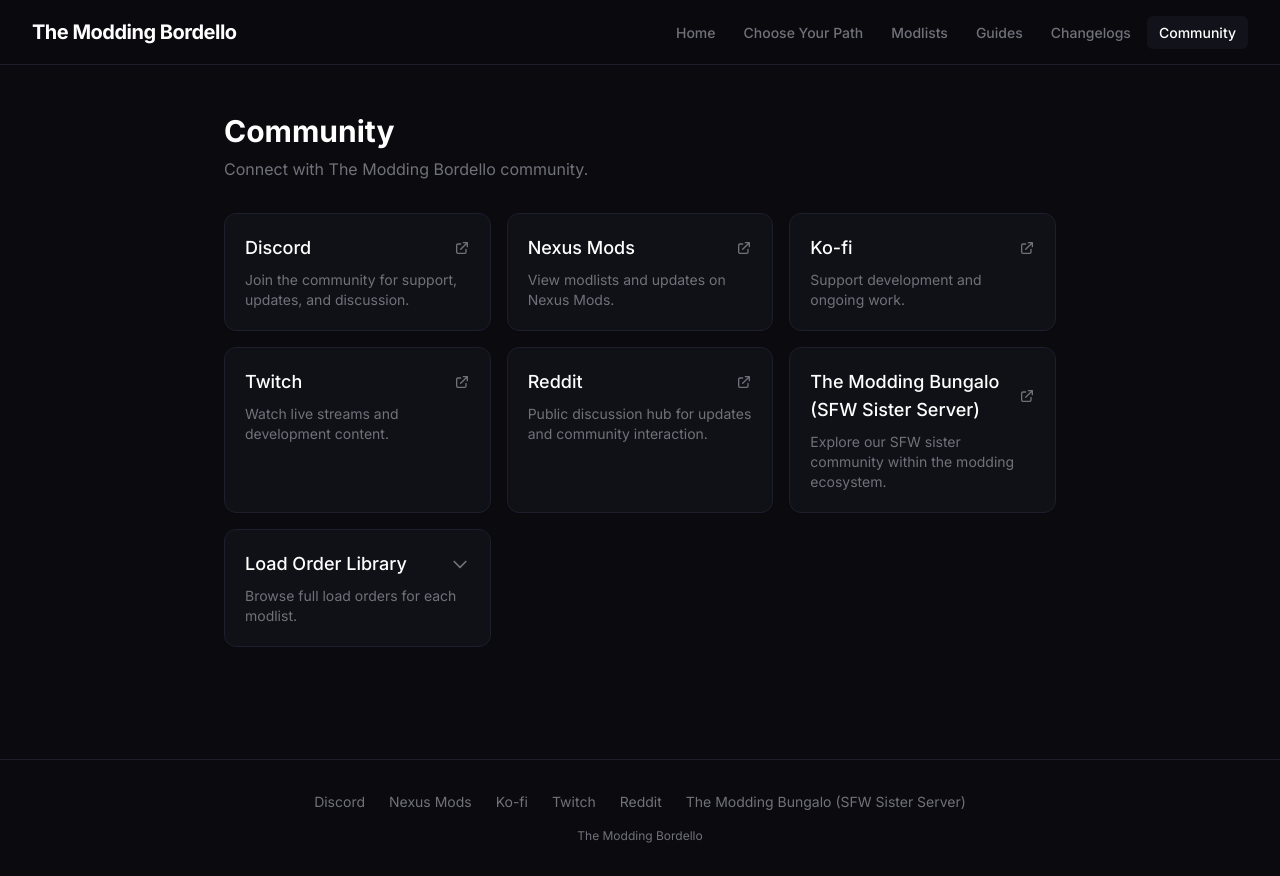
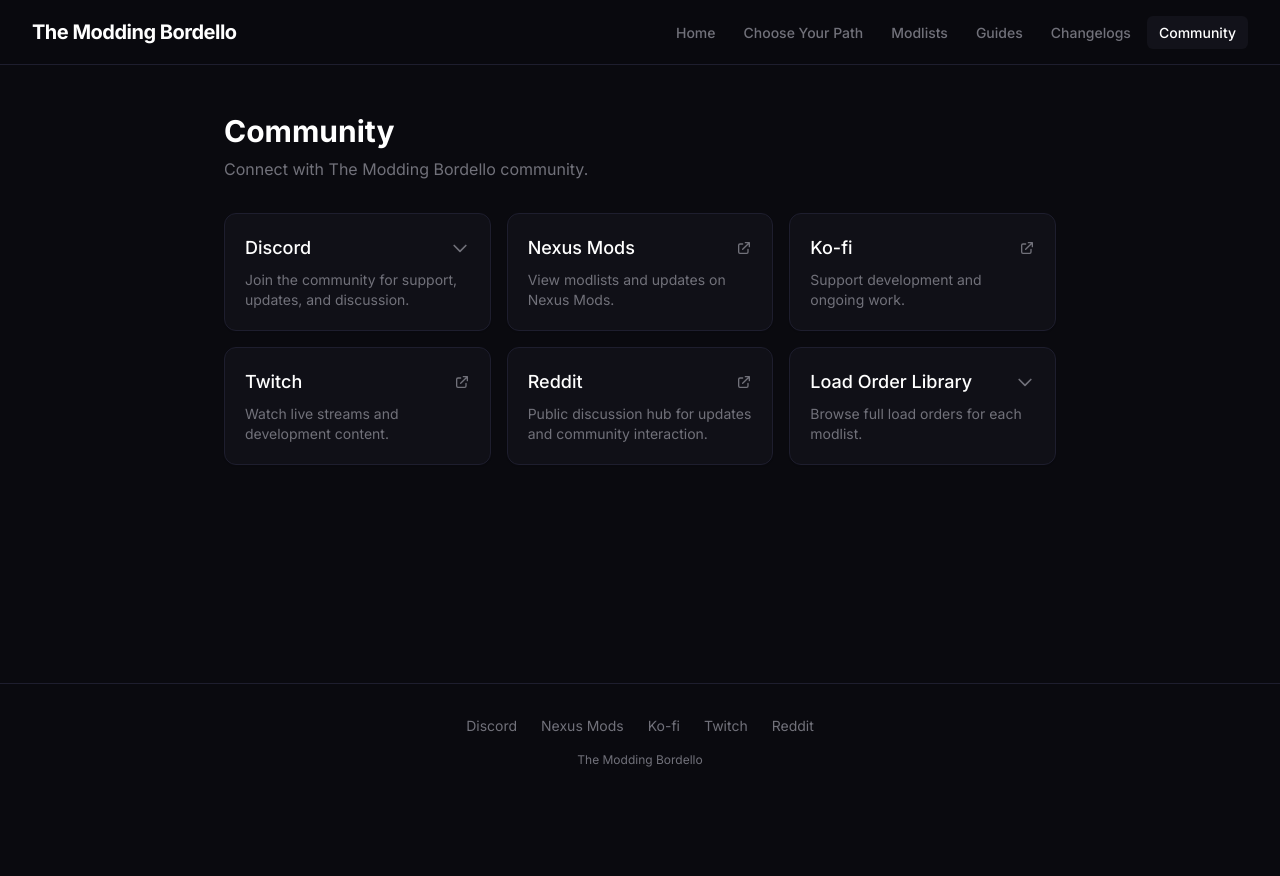
Before and after one commit to HerrSchtevie/themoddingbordello, a Next.js app: page /community in a window 1280 px wide. After the commit the page ends 800 px from the top, so only its background shows below. Built offline with nearby package versions, Linux system fonts and the light colour scheme.

Commit message:
Refactor Discord access: dropdown + remove Bungalo from footer

```diff
--- a/components/community/CommunityLinks.tsx
+++ b/components/community/CommunityLinks.tsx
@@ -4,11 +4,76 @@
 import { communityLinks, loadOrderEntries } from '@/lib/community';
 
 export function CommunityLinks() {
+  const [discordExpanded, setDiscordExpanded] = useState(false);
   const [lolExpanded, setLolExpanded] = useState(false);
 
   return (
     <div className="grid gap-4 sm:grid-cols-2 lg:grid-cols-3">
-      {communityLinks.map((link) => (
+      {/* Discord — Accordion */}
+      <div
+        className={`rounded-xl border border-bordello-border bg-bordello-surface/80 shadow-sm transition-all duration-200 ${
+          discordExpanded ? 'sm:col-span-2 lg:col-span-3' : ''
+        }`}
+      >
+        <button
+          onClick={() => setDiscordExpanded(!discordExpanded)}
+          className="group w-full flex flex-col gap-2 p-5 text-left hover:bg-bordello-surface hover:brightness-110 transition-all duration-200 rounded-xl"
+        >
+          <div className="flex items-center justify-between w-full">
+            <span className="text-lg font-medium text-white group-hover:brightness-125 transition-all">
+              Discord
+            </span>
+            <svg
+              className={`w-5 h-5 text-bordello-muted transition-transform duration-200 ${discordExpanded ? 'rotate-180' : ''}`}
+              fill="none"
+              stroke="currentColor"
+              viewBox="0 0 24 24"
+            >
+              <path strokeLinecap="round" strokeLinejoin="round" strokeWidth={2} d="M19 9l-7 7-7-7" />
+            </svg>
+          </div>
+          <p className="text-sm text-bordello-muted">Join the community for support, updates, and discussion.</p>
+        </button>
+
+        {discordExpanded && (
+          <div className="px-5 pb-5 grid gap-2 sm:grid-cols-2">
+            <a
+              href="https://discord.com/invite/themoddingbordello"
+              target="_blank"
+              rel="noopener noreferrer"
+              className="flex flex-col gap-1.5 px-4 py-3 rounded-lg border border-bordello-border bg-bordello-bg/50 hover:bg-bordello-bg hover:border-bordello-muted/30 transition-all group"
+            >
+              <div className="flex items-center justify-between">
+                <span className="text-sm font-medium text-white group-hover:brightness-125 transition-all">
+                  The Modding Bordello
+                </span>
+                <svg className="w-3.5 h-3.5 text-bordello-muted shrink-0" fill="none" stroke="currentColor" viewBox="0 0 24 24">
+                  <path strokeLinecap="round" strokeLinejoin="round" strokeWidth={2} d="M10 6H6a2 2 0 00-2 2v10a2 2 0 002 2h10a2 2 0 002-2v-4M14 4h6m0 0v6m0-6L10 14" />
+                </svg>
+              </div>
+              <span className="text-xs text-bordello-muted">The official server for the modlists and resources featured on this site.</span>
+            </a>
+            <a
+              href="https://discord.com/invite/bungalo"
+              target="_blank"
+              rel="noopener noreferrer"
+              className="flex flex-col gap-1.5 px-4 py-3 rounded-lg border border-bordello-border bg-bordello-bg/50 hover:bg-bordello-bg hover:border-bordello-muted/30 transition-all group"
+            >
+              <div className="flex items-center justify-between">
+                <span className="text-sm font-medium text-white group-hover:brightness-125 transition-all">
+                  The Modding Bungalo
+                </span>
+                <svg className="w-3.5 h-3.5 text-bordello-muted shrink-0" fill="none" stroke="currentColor" viewBox="0 0 24 24">
+                  <path strokeLinecap="round" strokeLinejoin="round" strokeWidth={2} d="M10 6H6a2 2 0 00-2 2v10a2 2 0 002 2h10a2 2 0 002-2v-4M14 4h6m0 0v6m0-6L10 14" />
+                </svg>
+              </div>
+              <span className="text-xs text-bordello-muted">Our SFW sister server and affiliated community.</span>
+            </a>
+          </div>
+        )}
+      </div>
+
+      {communityLinks.filter((link) => link.platform !== 'discord').map((link) => (
         <a
           key={link.platform}
           href={link.url}
--- a/lib/community.ts
+++ b/lib/community.ts
@@ -11,7 +11,6 @@
   { platform: 'kofi', url: 'https://ko-fi.com/herrschtevie', label: 'Ko-fi', description: 'Support development and ongoing work.' },
   { platform: 'twitch', url: 'https://www.twitch.tv/herrschtevie', label: 'Twitch', description: 'Watch live streams and development content.' },
   { platform: 'reddit', url: 'https://www.reddit.com/r/themoddingbordello/', label: 'Reddit', description: 'Public discussion hub for updates and community interaction.' },
-  { platform: 'bungalo', url: 'https://discord.com/invite/bungalo', label: 'The Modding Bungalo (SFW Sister Server)', description: 'Explore our SFW sister community within the modding ecosystem.' },
 ];
 
 export interface LoadOrderEntry {
```
